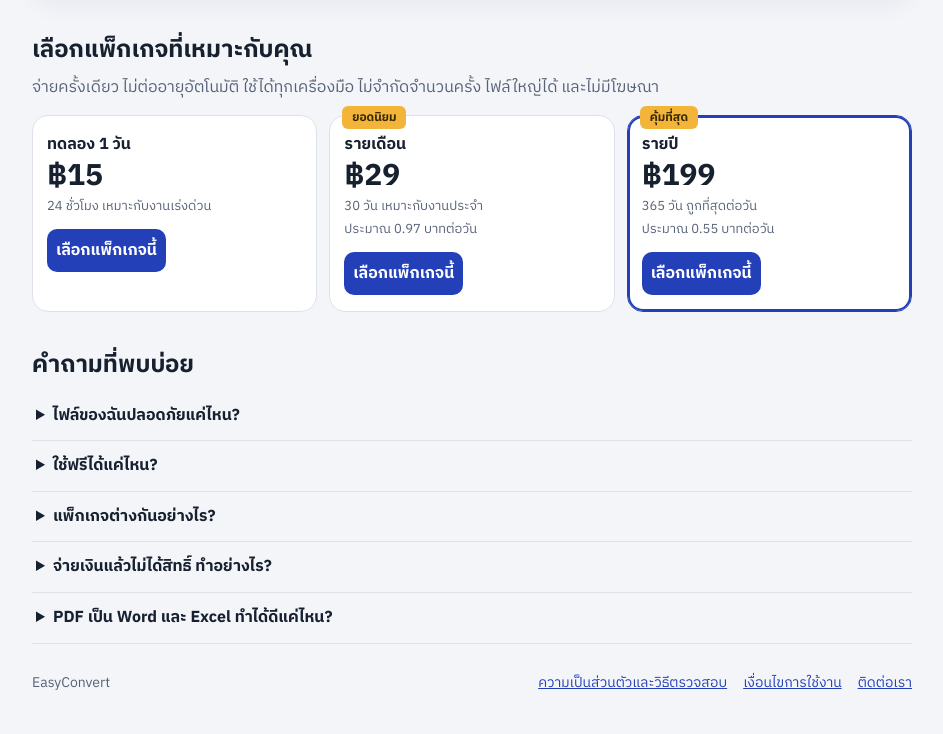
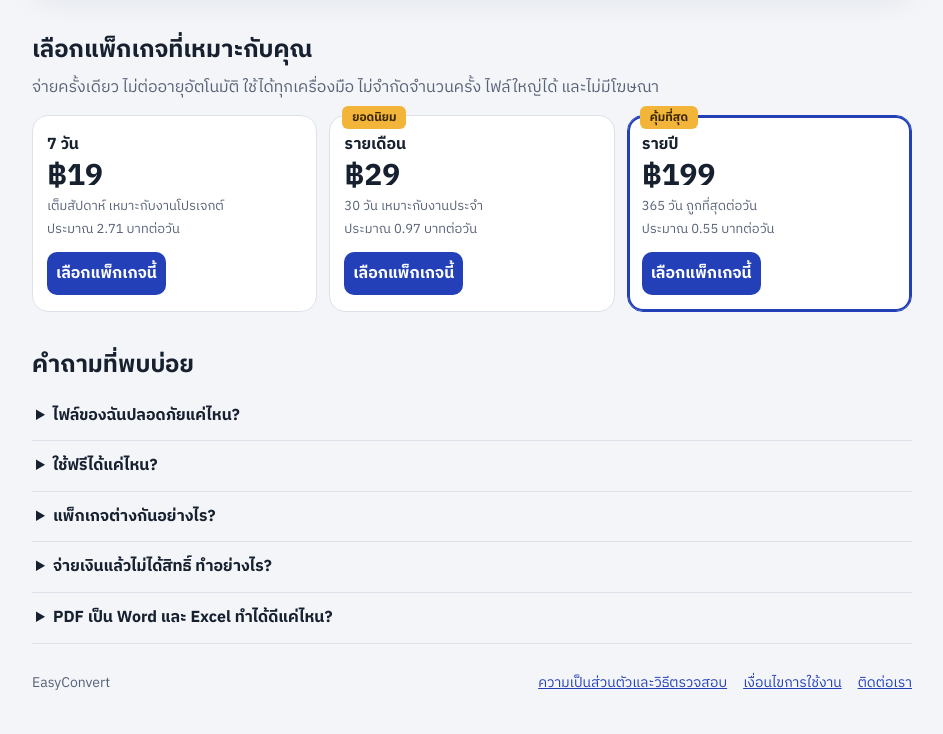
Before and after one commit to snackies/easyconvert, a website: page public/index.html in a window 1280 px wide. Shown: the part 997-1731 px from the top of the page, without its empty margins (168-1111 px from the left). Drawn offline with Linux system fonts and the light colour scheme.

Commit message:
Fix app.js , translations.js

```diff
--- a/public/app.js
+++ b/public/app.js
@@ -9,8 +9,8 @@
   /* ============ ค่าคงที่ ============ */
   const FREE_LIMIT_MB = 15;
   const TRIAL_PER_DAY = 2; // ทดลองฟรีต่อเครื่องมือต่อวัน
-  const PRICES = { day: 15, month: 29, year: 199 }; // ต้องตรงกับ lib/plans.js
-  const PLAN_DAYS = { day: 1, month: 30, year: 365 };
+  const PRICES = { week: 19, month: 29, year: 199 }; // ต้องตรงกับ lib/plans.js
+  const PLAN_DAYS = { week: 7, month: 30, year: 365 };
   const MAX_AREA = 12e6; // จำกัดพื้นที่ canvas (พิกเซล) กันเครื่องมือถือแรมเต็ม
   const FONT = '"Plex Thai","Sukhumvit Set","Thonburi","Noto Sans Thai","Leelawadee UI",sans-serif';
 
@@ -107,13 +107,13 @@
     ["plans-main", "plans-modal"].forEach((boxId) => {
       const box = $(boxId);
       box.innerHTML = "";
-      ["day", "month", "year"].forEach((plan) => {
+      ["week", "month", "year"].forEach((plan) => {
         const b = document.createElement("button");
         b.type = "button";
         b.className = "plan" + (plan === "year" ? " best" : "");
         b.setAttribute("data-plan", plan);
         const tag = plan === "year" ? t("plan_best") : plan === "month" ? t("plan_popular") : "";
-        const perDay = plan === "day" ? "" :
+        const perDay =
           '<span class="pnote">' + fmt(t("plan_perday"), { x: (PRICES[plan] / PLAN_DAYS[plan]).toFixed(2) }) + "</span>";
         b.innerHTML =
           (tag ? '<span class="ptag">' + tag + "</span>" : "") +
--- a/public/translations.js
+++ b/public/translations.js
@@ -117,7 +117,7 @@ const translations = {
 
     pricing_title: "เลือกแพ็กเกจที่เหมาะกับคุณ",
     pricing_sub: "จ่ายครั้งเดียว ไม่ต่ออายุอัตโนมัติ ใช้ได้ทุกเครื่องมือ ไม่จำกัดจำนวนครั้ง ไฟล์ใหญ่ได้ และไม่มีโฆษณา",
-    plan_day_name: "ทดลอง 1 วัน", plan_day_note: "24 ชั่วโมง เหมาะกับงานเร่งด่วน",
+    plan_week_name: "7 วัน", plan_week_note: "เต็มสัปดาห์ เหมาะกับงานโปรเจกต์",
     plan_month_name: "รายเดือน", plan_month_note: "30 วัน เหมาะกับงานประจำ",
     plan_year_name: "รายปี", plan_year_note: "365 วัน ถูกที่สุดต่อวัน",
     plan_perday: "ประมาณ {x} บาทต่อวัน",
@@ -280,7 +280,7 @@ const translations = {
 
     pricing_title: "Pick the plan that suits you",
     pricing_sub: "One-time payment, no auto-renewal. All tools, unlimited runs, large files and no ads.",
-    plan_day_name: "1-day trial", plan_day_note: "24 hours, great for urgent jobs",
+    plan_week_name: "7 days", plan_week_note: "A full week, great for a project",
     plan_month_name: "Monthly", plan_month_note: "30 days, for regular work",
     plan_year_name: "Yearly", plan_year_note: "365 days, lowest cost per day",
     plan_perday: "about {x} THB per day",
```
Also changed, not shown: public/privacy.html (+1 -1 lines).
